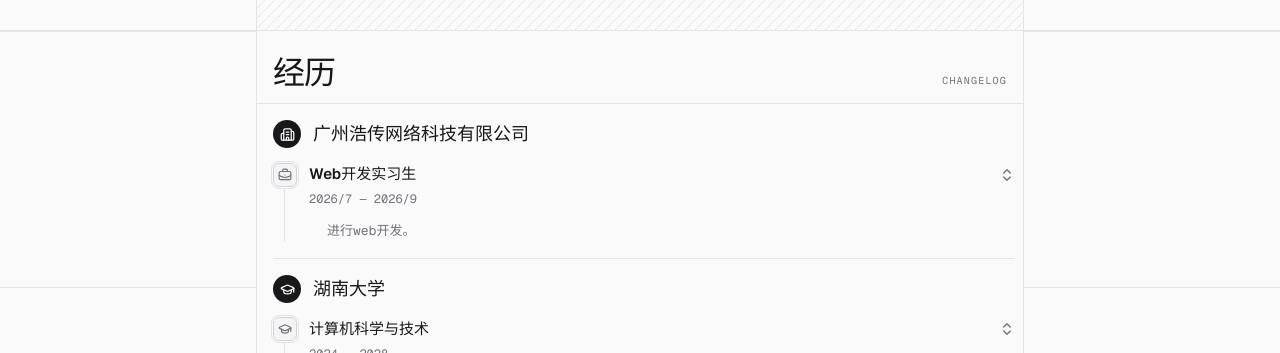
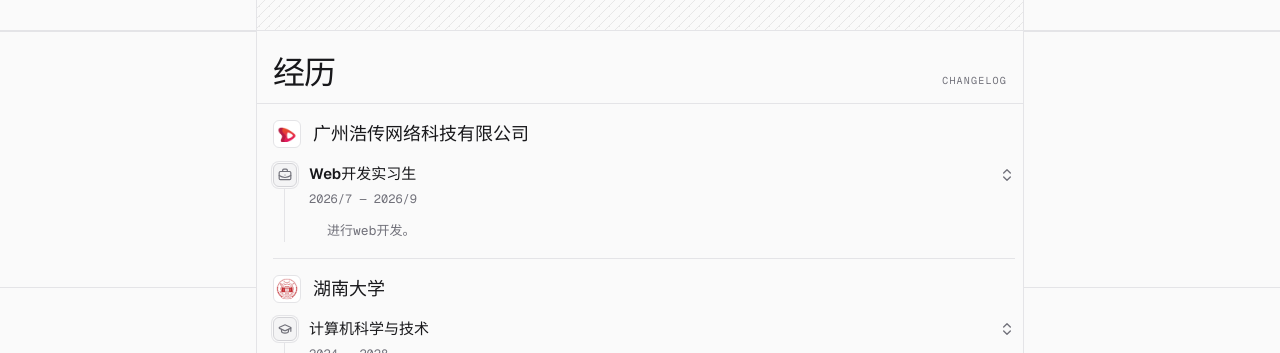
Before and after one commit to ZoeySigel/ZoeySigel.github.io, a Next.js app: page / in a window 1280 px wide. Shown: the part 1000-1353 px from the top of the page. Built offline with nearby package versions, Linux system fonts and the light colour scheme; no server answers.

Commit message:
feat: add experience organization logos

```diff
--- a/src/components/experience-timeline.tsx
+++ b/src/components/experience-timeline.tsx
@@ -7,6 +7,7 @@ import {
   GraduationCap,
 } from "lucide-react";
 import { AnimatePresence, motion, useReducedMotion } from "motion/react";
+import Image from "next/image";
 import { useState } from "react";
 
 import type { Experience } from "@/content/profile";
@@ -21,14 +22,22 @@ function ExperienceEntry({
   const [open, setOpen] = useState(Boolean(experience.defaultOpen));
   const reduceMotion = useReducedMotion();
   const panelId = `experience-${index}`;
-  const OrganizationIcon = index === 0 ? Building2 : GraduationCap;
   const RoleIcon = index === 0 ? BriefcaseBusiness : GraduationCap;
 
   return (
     <article className="experience-company" data-open={open}>
       <header className="experience-company-header">
-        <span className="experience-company-mark" aria-hidden="true">
-          <OrganizationIcon />
+        <span className="experience-company-mark">
+          {experience.icon ? (
+            <Image
+              src={experience.icon}
+              alt={`${experience.organization} 标志`}
+              width={28}
+              height={28}
+            />
+          ) : (
+            <Building2 aria-hidden="true" />
+          )}
         </span>
         <h3>{experience.organization}</h3>
       </header>
--- a/src/content/profile.ts
+++ b/src/content/profile.ts
@@ -85,7 +85,7 @@ export const EXPERIENCES: Experience[] = [
     period: "2026/7 — 2026/9",
     summary: "进行web开发。",
     defaultOpen: true,
-    icon: "NOW",
+    icon: "/experience/haochuan.png",
     placeholder: true,
   },
   {
@@ -93,7 +93,7 @@ export const EXPERIENCES: Experience[] = [
     role: "计算机科学与技术",
     period: "2024 — 2028",
     summary: "努力学习！",
-    icon: "PREV",
+    icon: "/experience/hunan-university.png",
     placeholder: true,
   },
 ];
--- a/src/styles/globals.css
+++ b/src/styles/globals.css
@@ -1009,15 +1009,24 @@ input:focus-visible {
   width: 28px;
   height: 28px;
   flex: 0 0 28px;
-  color: var(--background);
-  border-radius: 50%;
-  background: var(--foreground);
+  overflow: hidden;
+  color: var(--muted);
+  border: 1px solid var(--edge);
+  border-radius: 6px;
+  background: #fff;
   place-items: center;
 }
 
 .experience-company-mark svg {
   width: 15px;
   height: 15px;
+}
+
+.experience-company-mark img {
+  width: 100%;
+  height: 100%;
+  padding: 2px;
+  object-fit: contain;
 }
 
 .experience-role-track {
```
Also changed, not shown: public/experience/haochuan.png (added), public/experience/hunan-university.png (added).
